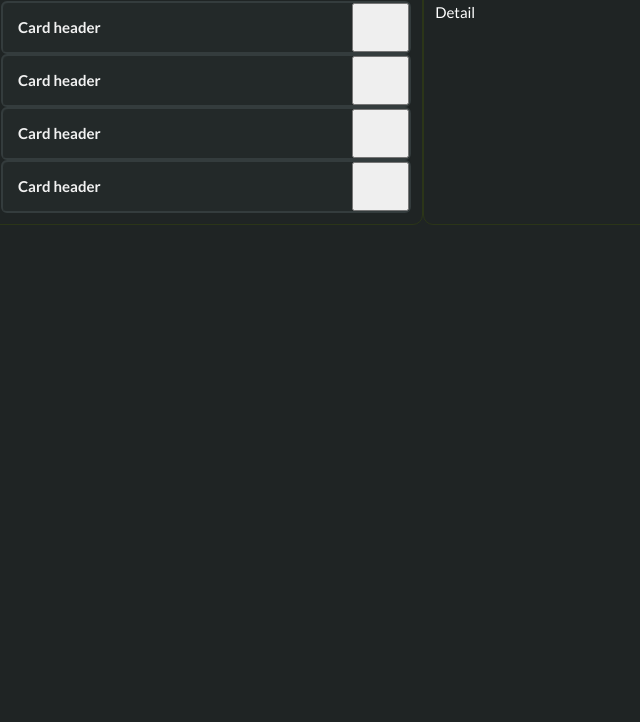
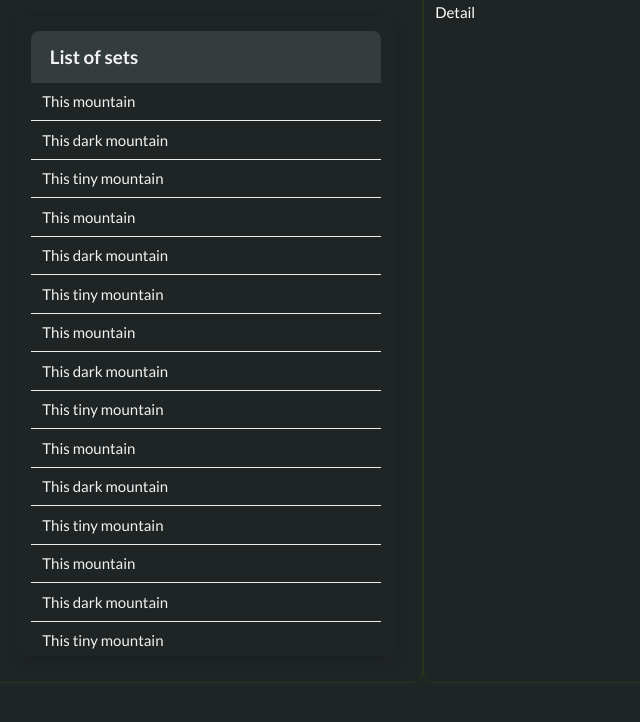
Before and after one commit to FrancoRosa/raspberry-vlc, a React (Create React App) app: page / in a window 1280 px wide. Shown: the top 722 px of the page, without its empty margins (0-640 px from the left). Built offline with nearby package versions, Linux system fonts and the light colour scheme.

Commit message:
Add left menu

```diff
--- a/public/index.html
+++ b/public/index.html
@@ -9,6 +9,7 @@
       content="RPi Video CMS"
     />
     <title>RPI Video</title>
+    <link href="https://unpkg.com/@fortawesome/fontawesome-free@5.13.0/css/all.css" rel="stylesheet">
   </head>
   <body>
     <noscript>You need to enable JavaScript to run this app.</noscript>
--- a/src/SetBrowser.jsx
+++ b/src/SetBrowser.jsx
@@ -2,11 +2,26 @@ import SetCard from "./SetCard";
 
 const SetBrowser = () => {
   return (
-    <div className='column is-one-third'>
-      <SetCard />
-      <SetCard />
-      <SetCard />
-      <SetCard />
+    <div className="column is-one-third">
+
+      <nav className="panel">
+        <p className="panel-heading"> List of sets </p>
+        <SetCard title="This mountain" />
+        <SetCard title="This dark mountain" />
+        <SetCard title="This tiny mountain" />
+        <SetCard title="This mountain" />
+        <SetCard title="This dark mountain" />
+        <SetCard title="This tiny mountain" />
+        <SetCard title="This mountain" />
+        <SetCard title="This dark mountain" />
+        <SetCard title="This tiny mountain" />
+        <SetCard title="This mountain" />
+        <SetCard title="This dark mountain" />
+        <SetCard title="This tiny mountain" />
+        <SetCard title="This mountain" />
+        <SetCard title="This dark mountain" />
+        <SetCard title="This tiny mountain" />
+      </nav>
     </div>
   )
 }
--- a/src/SetCard.jsx
+++ b/src/SetCard.jsx
@@ -1,17 +1,26 @@
-const SetCard = () => {
+const SetCard = ({title, active}) => {
+  const playSet = () => {
+    console.log('... play');
+  }
+
+  const stopSet = () => {
+    console.log('... stop');
+  }
+
+  const activateSet = () => {
+    console.log('... activateSet')
+  }
   return(
-    <div class="card">
-      <header class="card-header">
-        <p class="card-header-title">
-          Card header
-        </p>
-        <button class="card-header-icon" aria-label="more options">
-          <span class="icon">
-            <i class="fas fa-angle-down" aria-hidden="true"></i>
-          </span>
-        </button>
-      </header>
-  </div>
+    <a
+      className={`panel-block ${active ? 'is-active' : ''}`}
+      onClick={activateSet}
+    >
+      <p>{title}</p>
+      {active && <div className="controls">
+        <i className="fas fa-play" onClick={playSet}/>
+        <i className="fas fa-stop" onClick={stopSet}/>
+      </div>}
+    </a>
   )
 }
 
--- a/src/index.css
+++ b/src/index.css
@@ -1,4 +1,27 @@
+body::-webkit-scrollbar {
+  display: none;
+}
+
+.panel::-webkit-scrollbar {
+  display: none;
+}
 .column {
   border: solid 1px rgb(43, 53, 24);
   border-radius: 10px;
 }
+
+.panel {
+  padding: 1em;
+  margin: 1em;
+  height: 80vh;
+  overflow: scroll;
+}
+
+.panel-block {
+  display: flex;
+  justify-content: space-between;
+}
+
+.panel-block > .controls > *{
+  margin: 0 0.5em;
+}
```
